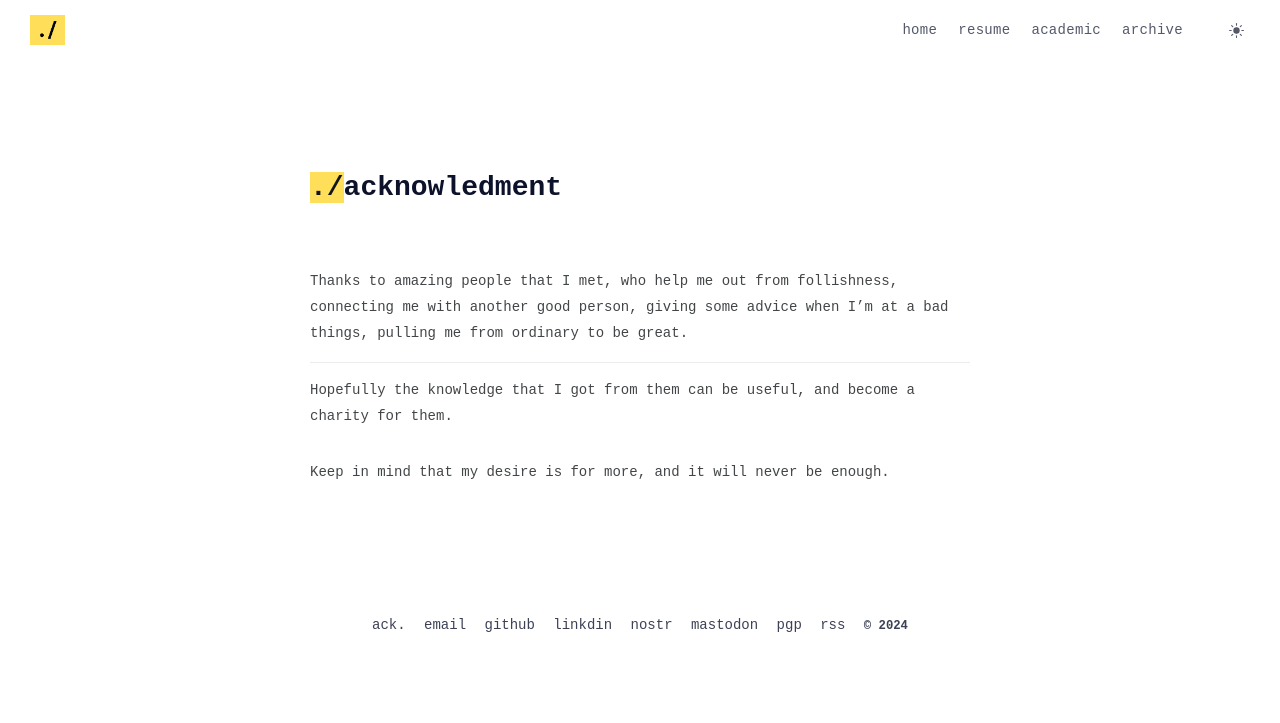
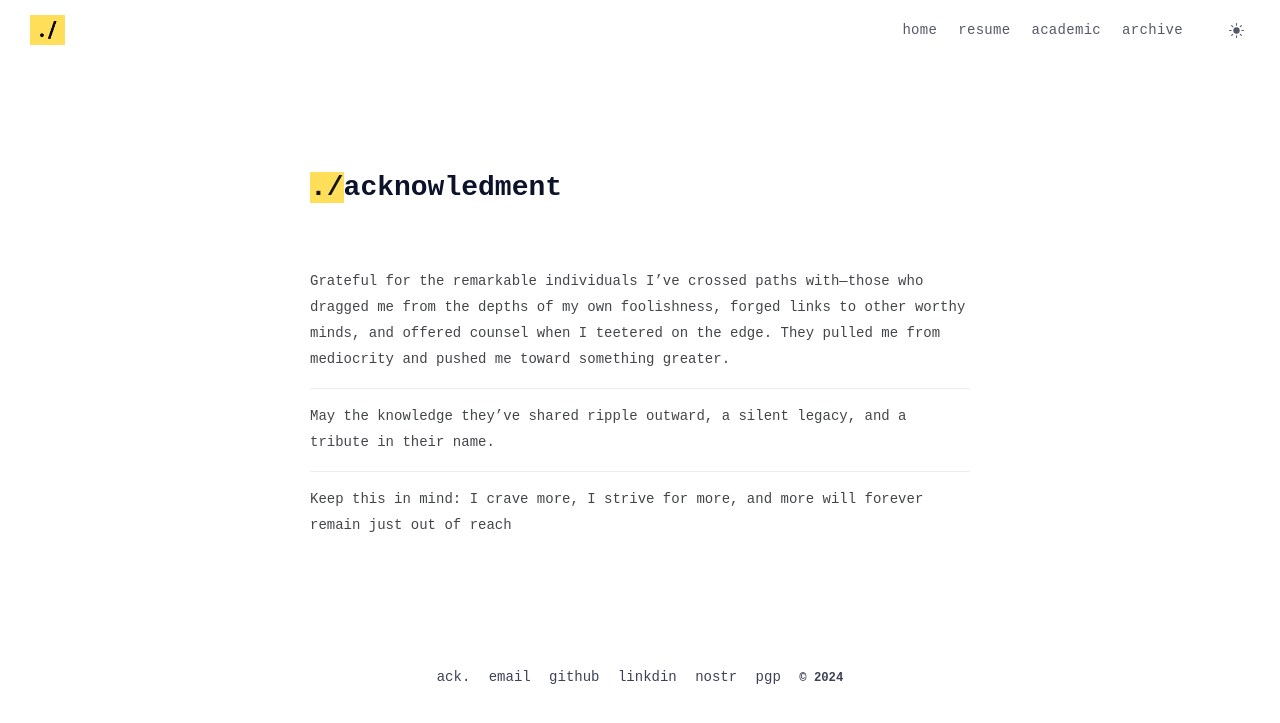
Before and after one commit to brandaogbs/brandaogbs.github.io, a Jekyll site: the page built from thanks.md, in a window 1280 px wide. Shown: the top 723 px of the page. Built offline with Jekyll 4.4.1, drawn with Linux system fonts in a browser that asks for light colours.

Commit message:
new pubkey

```diff
--- a/_includes/footer.html
+++ b/_includes/footer.html
@@ -1,21 +1,16 @@
 <footer class="footer">
   <a class="footer_item" href="/thanks">ack.</a>
-  <a class="footer_item" href="mailto:brandaogbs@gmail.com">email</a>
+  <a class="footer_item" href="mailto:brandaogbs@pm.me">email</a>
   <a class="footer_item" href="https://github.com/brandaogbs">github</a>
   <a class="footer_item" href="https://linkedin.com/in/brandaogbs">linkdin</a>
   <a class="footer_item" href="/nostr">nostr</a>
-  <a class="footer_item" rel="me" href="https://mastodon.social/@brandaogbs">mastodon</a>
   <a class="footer_item" href="/pgp">pgp</a>
-  <a class="footer_item" href="/feed.xml">rss</a>
   <span class="footer_item">&copy; {{ site.time | date: "%Y" }}</span>
 </footer>
 <script src="/assets/js/main.js" defer="defer"></script>
 {%- if site.google_analytics -%}
 <!-- Google tag (gtag.js) -->
-  <script
-  async
-  src="https://www.googletagmanager.com/gtag/js?id={{ site.google_analytics }}"
-  ></script>
+<script async src="https://www.googletagmanager.com/gtag/js?id={{ site.google_analytics }}"></script>
 <script>
   window.dataLayer = window.dataLayer || [];
   function gtag() {
--- a/thanks.md
+++ b/thanks.md
@@ -6,10 +6,10 @@
 comments: false
 ---
 
-Thanks to amazing people that I met, who help me out from follishness, connecting me with another good person, giving some advice when I'm at a bad things, pulling me from ordinary to be great.
+Grateful for the remarkable individuals I've crossed paths with—those who dragged me from the depths of my own foolishness, forged links to other worthy minds, and offered counsel when I teetered on the edge. They pulled me from mediocrity and pushed me toward something greater.
 
 <hr>
+May the knowledge they've shared ripple outward, a silent legacy, and a tribute in their name.
 
-Hopefully the knowledge that I got from them can be useful, and become a charity for them.
-
-Keep in mind that my desire is for more, and it will never be enough.
+<hr>
+Keep this in mind: I crave more, I strive for more, and more will forever remain just out of reach
```
Also changed, not shown: _layouts/home.html (+6 -2 lines), nostr.md (+1 -1 lines). Lines whose indentation alone changed are shown as unchanged.
